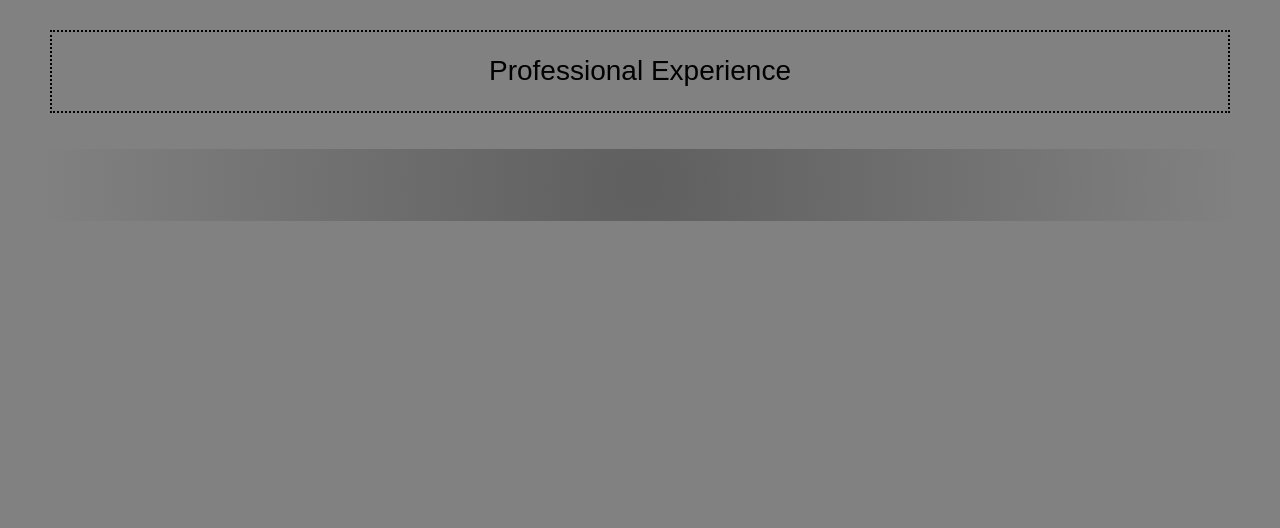
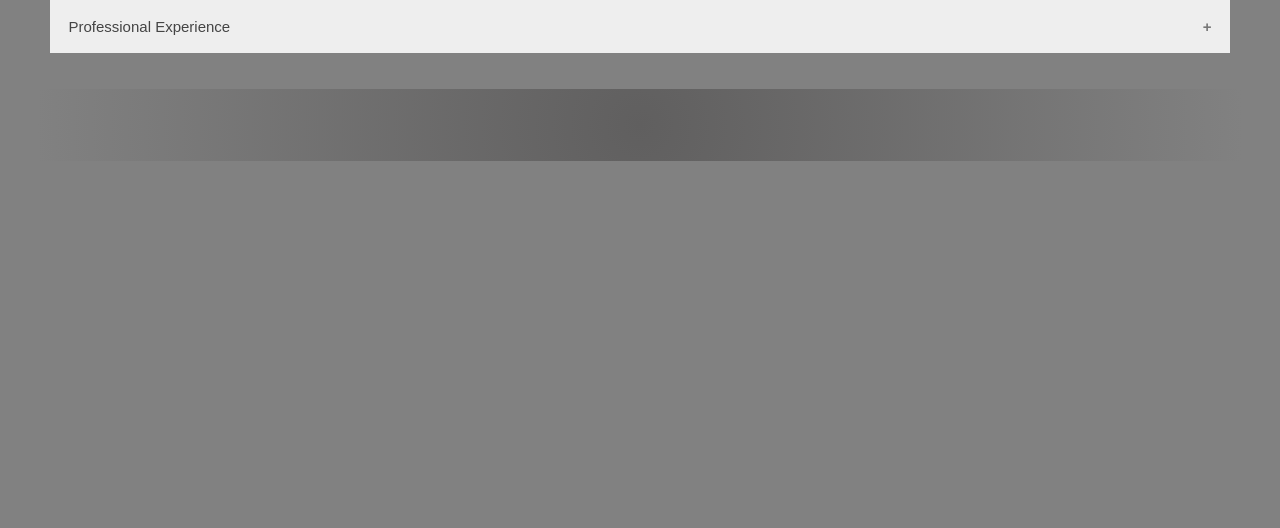
Before and after one commit to dominiceggerman/MyWebsite, a plain HTML site: page pages/CV.html in a window 1280 px wide. Shown: the part 272-800 px from the top of the page. Drawn offline with Linux system fonts and the light colour scheme; a web font is replaced by a local one.

Commit message:
Building tabs for CV.

```diff
--- a/pages/CV.html
+++ b/pages/CV.html
@@ -52,9 +52,8 @@
 
 		<!-- Education -->
 		<section class="cv-section">
-			<div class="dropdown">
-				<button onclick="dropTab()" class="drop-btn"> Education </button>
-				<div id="drop-tab" class="drop-content">
+			<button class="panel-tab" onclick="openTab()">Education</button>
+			<div class="panel">
 				<h3> Yale University, New Haven, CT </h3>
 				<h4> 2014 - 2018 </h4>
 				<p> Bachelor of Science in Astrophysics </p>
@@ -63,16 +62,13 @@
 				<h4> 2010 - 2014 </h4>
 				<p> Graduated <em> Cum Laude </em> </p>
 			</div>
-			</div>
 		</section>
 
 		<!-- Professional Experience -->
 		<section class="cv-section">
-			<div class="dropdown">
-				<button onclick="dropTab()" class="drop-btn"> Professional Experience </button>
-				<div id="drop-tab" class="drop-content">
+			<button class="panel-tab" onclick="openTab()">Professional Experience</button>
+			<div class="panel">
 				<p> Content </p>
-				</div>
 			</div>
 		</section>
 
--- a/static/css/media-800-X.css
+++ b/static/css/media-800-X.css
@@ -4,7 +4,9 @@ My Website 800px media
 
 @media (min-width: 800px) {
 
-	/* Wrappers */
+	/* -----
+	Wrappers
+	----- */
 	.flex {
 		display: flex;
 	}
--- a/static/css/style.css
+++ b/static/css/style.css
@@ -131,7 +131,6 @@ Contact
 /* -----
 Projects
 ----- */
-
 /* Tabs */
 .tab-link {
 	background-color: #39393a;
@@ -160,25 +159,38 @@ Curriculum Vitae
 	text-align: center;
 	margin: 3% 1%;
 }
-/* Drop tabs */
-.drop-btn {
-	background-color: #818181;
-    padding: 2%;
-    font-size: 1.75em;
+/* Drop panels */
+.panel-tab {
+    background-color: #eee;
+    color: #444;
+    cursor: pointer;
+    padding: 18px;
+    width: 100%;
     border: none;
-    cursor: pointer;
+    text-align: left;
+    outline: none;
+    font-size: 15px;
+    transition: 0.4s;
 }
-.dropdown {
-	border: 2px dotted black;
+.active, .panel-tab:hover {
+    background-color: #ccc;
 }
-.drop-content {
-	text-align: left;
-    display: none;
-    overflow: auto;
-    z-index: 1;
+.panel-tab:after {
+    content: '\002B';
+    color: #777;
+    font-weight: bold;
+    float: right;
+    margin-left: 5px;
 }
-.show {
-	display: block;
+.active:after {
+    content: "\2212";
+}
+.panel {
+    padding: 0 18px;
+    background-color: white;
+    max-height: 0;
+    overflow: hidden;
+    transition: max-height 0.2s ease-out;
 }
 
 /* ------
--- a/static/scripts/script.js
+++ b/static/scripts/script.js
@@ -10,7 +10,6 @@ function openNav() {
 	// Opacity
 	document.body.style.backgroundColor = "rgba(0, 0, 0, 0.6)";
 }
-
 function closeNav() {
 	document.getElementById("side-nav").style.width = "0";
 	document.getElementById("body").style.marginLeft = "0";
@@ -18,25 +17,24 @@ function closeNav() {
 	document.body.style.backgroundColor = "#818181";
 }
 
-// Dropdown tabs
 
-// Show tab
-function dropTab() {
-	document.getElementById("drop-tab").classList.toggle("show");
-}
-// Close the dropdown if the user clicks outside of it
-window.onclick = function (event) {
-	if (!event.target.matches('.drop-btn')) {
-		var dropdowns = document.getElementsByClassName("drop-content");
-		var i;
-		for (i = 0; i < dropdowns.length; i++) {
-			var openDropdown = dropdowns[i];
-			if (openDropdown.classList.contains('show')) {
-				openDropdown.classList.remove('show');
+// CV tabs
+function openTab() {
+	var pantab = document.getElementsByClassName("panel-tab");
+	var j;
+	for (j = 0; j < pantab.length; j++) {
+		pantab[j].addEventListener("click", function() {
+			this.classList.toggle("active");
+			var panel = this.nextElementSibling;
+			if (panel.style.maxHeight){
+				panel.style.maxHeight = null;
+			} else {
+				panel.style.maxHeight = panel.scrollHeight + "px";
 			}
-		}
+		});
 	}
 }
+
 
 // Project tabs
 
```
Lines whose indentation alone changed are shown as unchanged.
